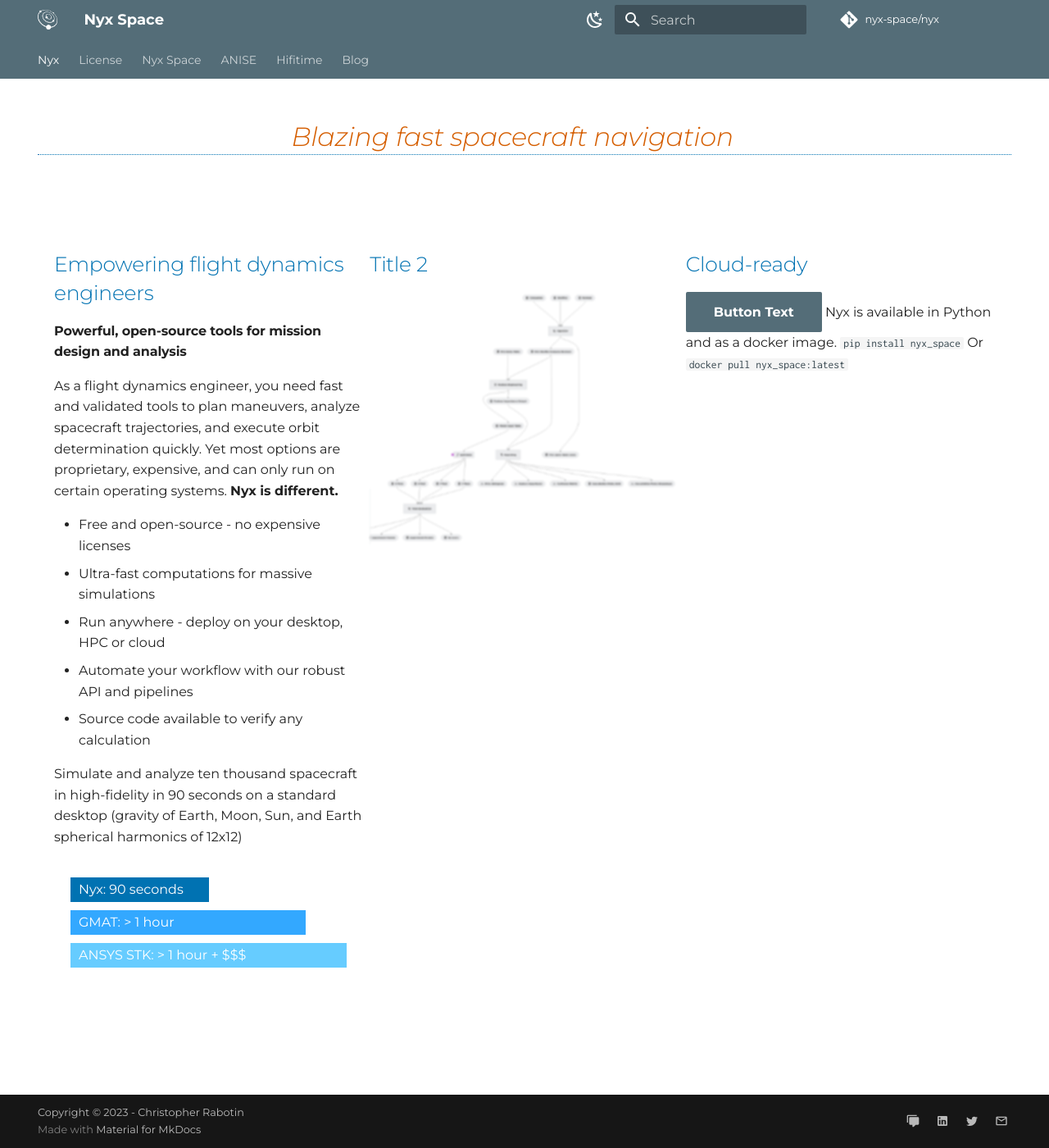
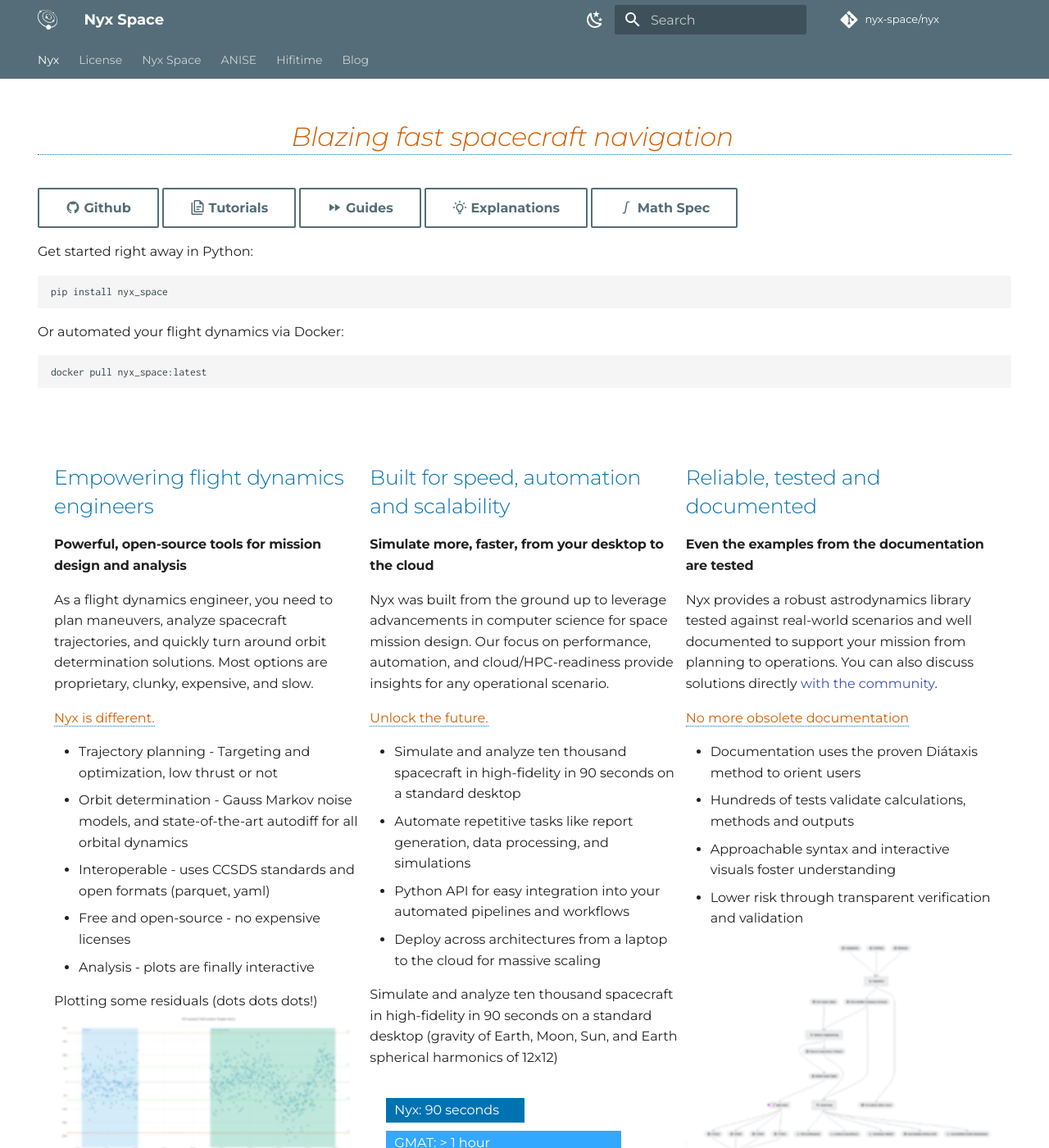
Before and after one commit to nyx-space/docs, an MkDocs documentation site: the page built from docs/index.md, in a window 1280 px wide and 1400 px high. Shown: the whole window at 82% size. Built offline with MkDocs 1.6.1 and Material for MkDocs 9.7.7, drawn with Linux system fonts in a browser that asks for light colours; comment, search, counter and statistics services are not loaded.

Commit message:
Decent draft for tonight

````diff
--- a/docs/index.md
+++ b/docs/index.md
@@ -5,7 +5,22 @@
 ---
 
 
-# Blazing fast spacecraft navigation {: .landing .tagline}
+# Blazing fast spacecraft navigation {: .tagline}
+[:material-github: Github](https://docs.nyxspace.com){ .md-button } [:material-file-document-multiple-outline: Tutorials](https://docs.nyxspace.com){ .md-button } [:material-fast-forward: Guides](https://docs.nyxspace.com){ .md-button } [:material-lightbulb-on-outline: Explanations](https://docs.nyxspace.com){ .md-button } [:material-math-integral: Math Spec](https://docs.nyxspace.com){ .md-button }
+
+
+Get started right away in Python:
+
+```
+pip install nyx_space
+```
+
+Or automated your flight dynamics via Docker:
+
+
+```sh
+docker pull nyx_space:latest
+```
 
 <main class="landing">
 
@@ -13,16 +28,32 @@
     <article>
         <h2>Empowering flight dynamics engineers</h2>
         <h4>Powerful, open-source tools for mission design and analysis</h4>
-        <p>
-        As a flight dynamics engineer, you need fast and validated tools to plan maneuvers, analyze spacecraft trajectories, and execute orbit determination quickly. Yet most options are proprietary, expensive, and can only run on certain operating systems. <b>Nyx is different.</b>
+        <p>As a flight dynamics engineer, you need to plan maneuvers, analyze spacecraft trajectories, and quickly turn around orbit determination solutions. Most options are proprietary, clunky, expensive, and slow.
         </p>
         <p>
+        <span class="emph">Nyx is different.</span>
         <ul>
+        <li>Trajectory planning - Targeting and optimization, low thrust or not</li>
+        <li>Orbit determination - Gauss Markov noise models, and state-of-the-art autodiff for all orbital dynamics</li>
+        <li>Interoperable - uses CCSDS standards and open formats (parquet, yaml)</li>
         <li>Free and open-source - no expensive licenses</li>
-        <li>Ultra-fast computations for massive simulations</li>
-        <li>Run anywhere - deploy on your desktop, HPC or cloud</li>
-        <li>Automate your workflow with our robust API and pipelines</li>
-        <li>Source code available to verify any calculation</li>
+        <li>Analysis - plots are finally interactive</li>
+        </ul>
+        Plotting some residuals (dots dots dots!)
+        <img class="blurry-image" src="assets/prefit-resid.png">
+        </p>
+    </article>
+    <article>
+        <h2>Built for speed, automation and scalability</h2>
+        <h4>Simulate more, faster, from your desktop to the cloud</h4>
+        <p>Nyx was built from the ground up to leverage advancements in computer science for space mission design. Our focus on performance, automation, and cloud/HPC-readiness provide insights for any operational scenario.</p>
+        <p>
+        <span class="emph">Unlock the future.</span>
+        <ul>
+        <li>Simulate and analyze ten thousand spacecraft in high-fidelity in 90 seconds on a standard desktop</li>
+        <li>Automate repetitive tasks like report generation, data processing, and simulations</li>
+        <li>Python API for easy integration into your automated pipelines and workflows</li>
+        <li>Deploy across architectures from a laptop to the cloud for massive scaling</li>
         </ul>
         </p>
         <p>
@@ -37,30 +68,22 @@
             <div class="bar ansys" style="width: 100%">
                 <div>ANSYS STK: > 1 hour + $$$</div>
             </div>
-            </div>
-
+        </div>
         </p>
     </article>
-
     <article>
-        <h2>Title 2</h2>
+        <h2>Reliable, tested and documented</h2>
+        <h4>Even the examples from the documentation are tested</h4>
+        <p>Nyx provides a robust astrodynamics library tested against real-world scenarios and well documented to support your mission from planning to operations. You can also discuss solutions directly <a href="https://github.com/nyx-space/nyx/discussions">with the community</a>.</p>
         <p>
+        <span class="emph">No more obsolete documentation</span>
+        <ul>
+        <li>Documentation uses the proven Diátaxis method to orient users</li>
+        <li>Hundreds of tests validate calculations, methods and outputs</li>
+        <li>Approachable syntax and interactive visuals foster understanding</li>
+        <li>Lower risk through transparent verification and validation</li>
+        </ul>
         <img class="blurry-image" src="assets/pipelines.png">
-        </p>
-    </article>
-
-    <article>
-        <h2>Cloud-ready</h2>
-        <p>
-        <a href="https://button-link.com" class="md-button md-button--primary">
-            Button Text
-        </a>
-
-
-        Nyx is available in Python and as a docker image.
-        <code>pip install nyx_space</code>
-        Or
-        <code>docker pull nyx_space:latest</code>
         </p>
     </article>
 </section>
--- a/docs/stylesheets/extras.css
+++ b/docs/stylesheets/extras.css
@@ -87,11 +87,6 @@
     margin: 0 auto;
 }
 
-header.landing {
-    padding: 20px;
-    text-align: center;
-}
-
 main.landing {
     padding: 20px;
 }
@@ -158,3 +153,10 @@
 .ansys {
   background-color: #66ccff;
 }
+
+.center-div {
+    display: flex;
+    justify-content: center;
+    align-items: center;
+    text-align: center;
+}
--- a/mkdocs.yml
+++ b/mkdocs.yml
@@ -152,6 +152,12 @@
         - name: mermaid
           class: mermaid
           format: !!python/name:pymdownx.superfences.fence_code_format
+  - pymdownx.highlight:
+      anchor_linenums: true
+      line_spans: __span
+      pygments_lang_class: true
+  - pymdownx.inlinehilite
+
 
 extra_javascript:
   - js/config.js
````
